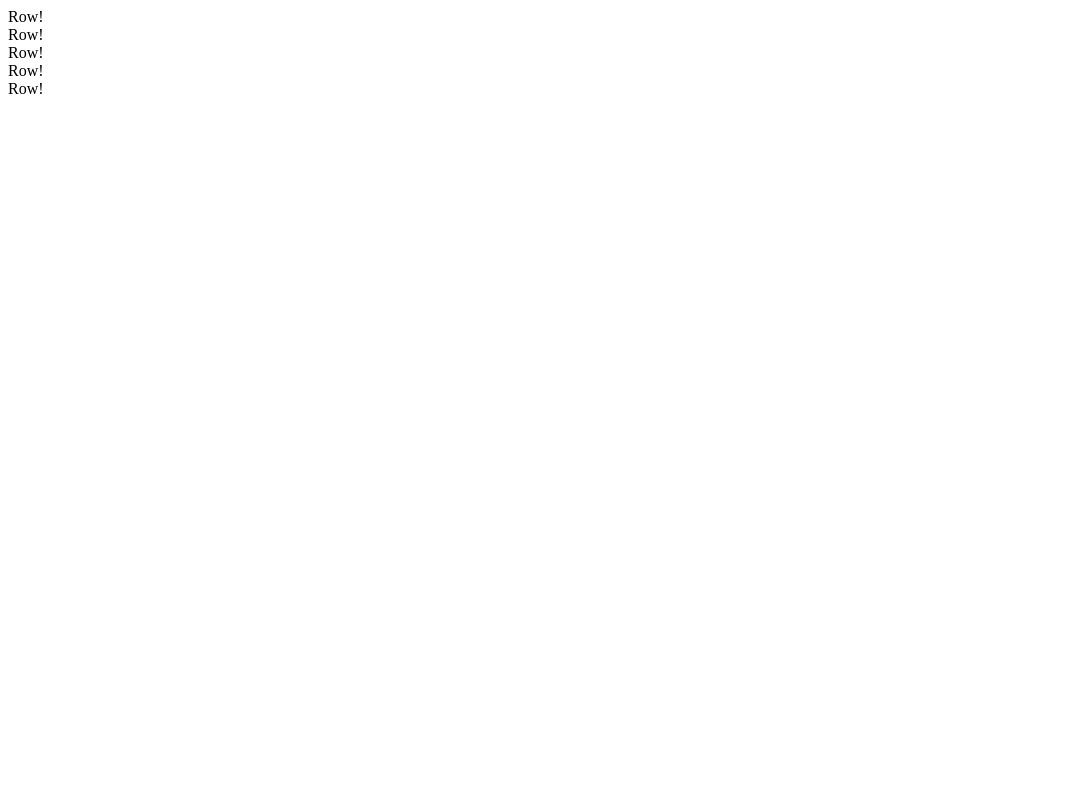
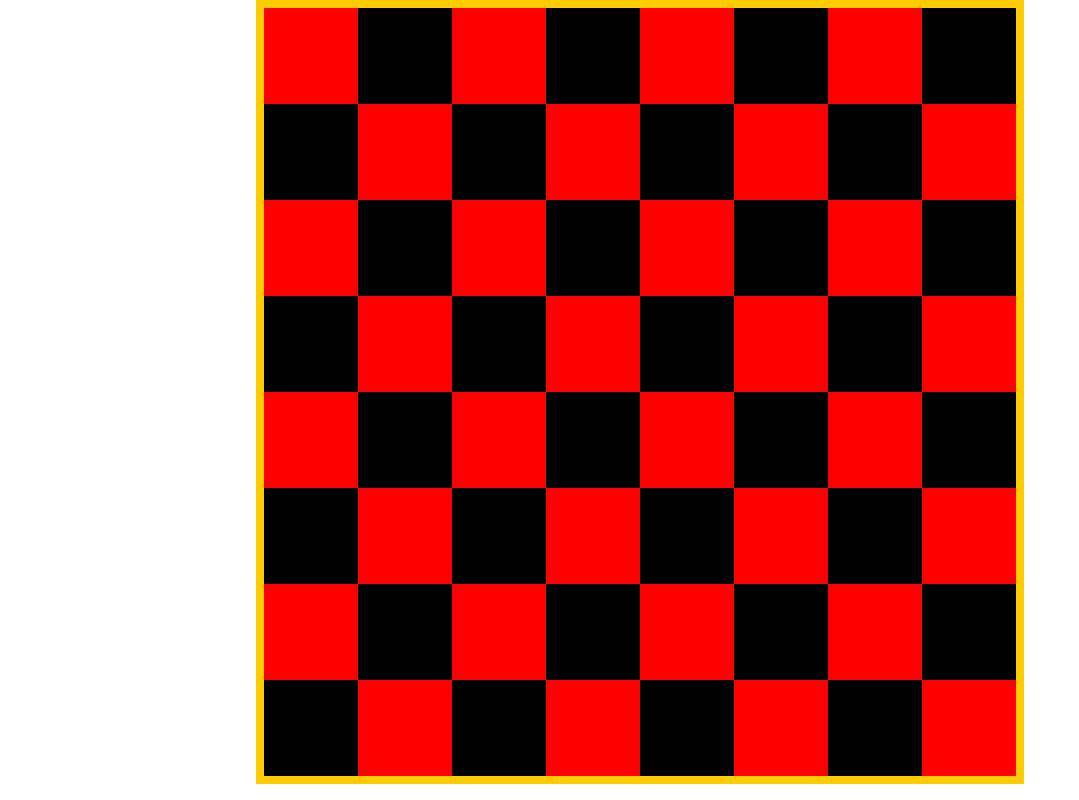
Before and after one commit to Deg5112/react_checkers, a React (Create React App) app: page / in a window 1280 px wide. Shown: the whole page, without its empty margins (0-1079 px from the left). Built offline with nearby package versions, Linux system fonts and the light colour scheme.

Commit message:
board created

```diff
--- a/public/index.html
+++ b/public/index.html
@@ -10,6 +10,46 @@
     -->
     <link rel="manifest" href="%PUBLIC_URL%/manifest.json">
     <link rel="shortcut icon" href="%PUBLIC_URL%/favicon.ico">
+    <link rel='stylesheet' href="https://maxcdn.bootstrapcdn.com/bootstrap/4.0.0-beta/css/bootstrap.min.css">
+    <style>
+        html,body {
+            height:100%;margin:0;padding:0;
+        }
+
+        #board {
+            width: 60%;
+            height:0;
+            padding-top:60%;
+            margin: 0 auto;
+            border: .5em solid #fc0;
+            -moz-box-sizing:border-box;
+            -webkit-box-sizing:border-box;
+            box-sizing:border-box;
+            position:relative;
+        }
+
+        #board-container {
+            position:absolute;top:0;left:0;right:0;bottom:0
+        }
+
+        .board-row {
+            height:12.5%
+        }
+
+        .board-row>div {
+            height:100%;
+            width:12.5%;
+            display: inline-block;
+        }
+
+        div>div>div:nth-child(odd)>div:nth-child(odd), div>div>div:nth-child(even)>div:nth-child(even) {
+            background: #f00
+        }
+
+        div>div>div:nth-child(odd)>div:nth-child(even), div>div>div:nth-child(even)>div:nth-child(odd) {
+            background: #000
+        }
+    </style>
     <!--
       Notice the use of %PUBLIC_URL% in the tags above.
       It will be replaced with the URL of the `public` folder during the build.
@@ -25,7 +65,7 @@
     <noscript>
       You need to enable JavaScript to run this app.
     </noscript>
-    <div id="root"></div>
+    <div id="root" ></div>
     <!--
       This HTML file is a template.
       If you open it directly in the browser, you will see an empty page.
--- a/src/App.js
+++ b/src/App.js
@@ -26,8 +26,8 @@ class App extends Component {
 
   render() {
     return (
-      <div className="App">
-	      <CheckerBoard />
+      <div className="App d-flex align-items-center">
+	      <CheckerBoard className=""/>
       {/*<AddProject addProject={this.handleAddProject.bind(this)}/>*/}
       {/*<Projects projects={this.state.projects}/>*/}
       </div>
--- a/src/components/CheckerBoard.js
+++ b/src/components/CheckerBoard.js
@@ -19,12 +19,33 @@ class CheckerBoard extends Component{
 
 	render() {
 		return (
-			<div className="checker-board">
-				<CheckerBoardRow />
-				<CheckerBoardRow />
-				<CheckerBoardRow />
-				<CheckerBoardRow />
-				<CheckerBoardRow />
+			<div id="board">
+				<div id="board-container">
+					<div className="board-row">
+						<div></div><div></div><div></div><div></div><div></div><div></div><div></div><div></div>
+					</div>
+					<div className="board-row">
+						<div></div><div></div><div></div><div></div><div></div><div></div><div></div><div></div>
+					</div>
+					<div className="board-row">
+						<div></div><div></div><div></div><div></div><div></div><div></div><div></div><div></div>
+					</div>
+					<div className="board-row">
+						<div></div><div></div><div></div><div></div><div></div><div></div><div></div><div></div>
+					</div>
+					<div className="board-row">
+						<div></div><div></div><div></div><div></div><div></div><div></div><div></div><div></div>
+					</div>
+					<div className="board-row">
+						<div></div><div></div><div></div><div></div><div></div><div></div><div></div><div></div>
+					</div>
+					<div className="board-row">
+						<div></div><div></div><div></div><div></div><div></div><div></div><div></div><div></div>
+					</div>
+					<div className="board-row">
+						<div></div><div></div><div></div><div></div><div></div><div></div><div></div><div></div>
+					</div>
+				</div>
 			</div>
 		);
 	}
--- a/src/components/CheckerBoardRow.js
+++ b/src/components/CheckerBoardRow.js
@@ -18,7 +18,40 @@ class CheckerBoardRow extends Component{
 
 	render() {
 		return (
-			<div className="row">Row!</div>
+			<div className="row">
+				<div className="col-6">
+					<div className="row">
+						<div className="col-3">
+							1
+						</div>
+						<div className="col-3">
+							2
+						</div>
+						<div className="col-3">
+							3
+						</div>
+						<div className="col-3">
+							4
+						</div>
+					</div>
+				</div>
+				<div className="col-6">
+					<div className="row">
+						<div className="col-3">
+							5
+						</div>
+						<div className="col-3">
+							6
+						</div>
+						<div className="col-3">
+							7
+						</div>
+						<div className="col-3">
+							8
+						</div>
+					</div>
+				</div>
+			</div>
 		);
 	}
 }
```
